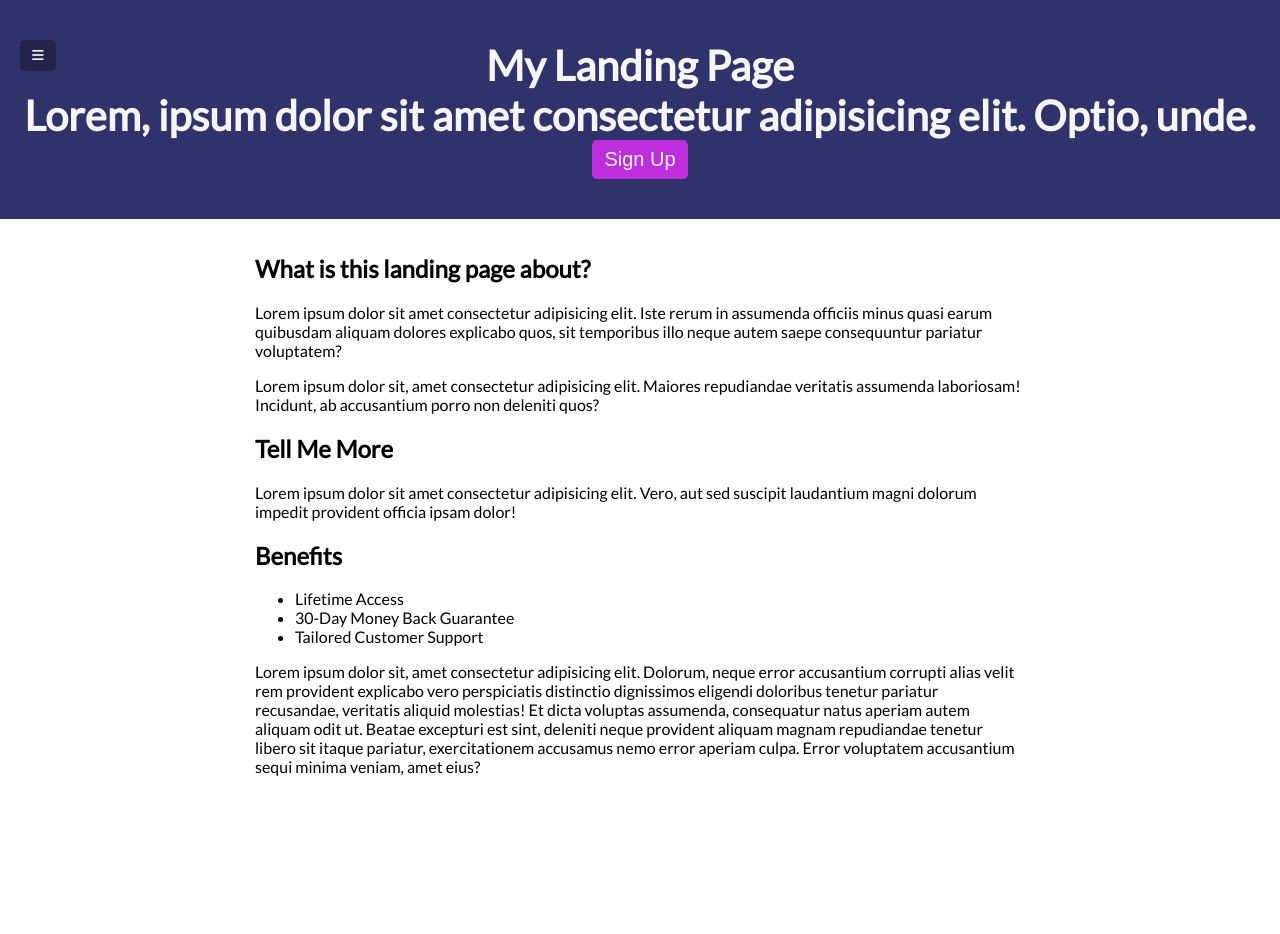
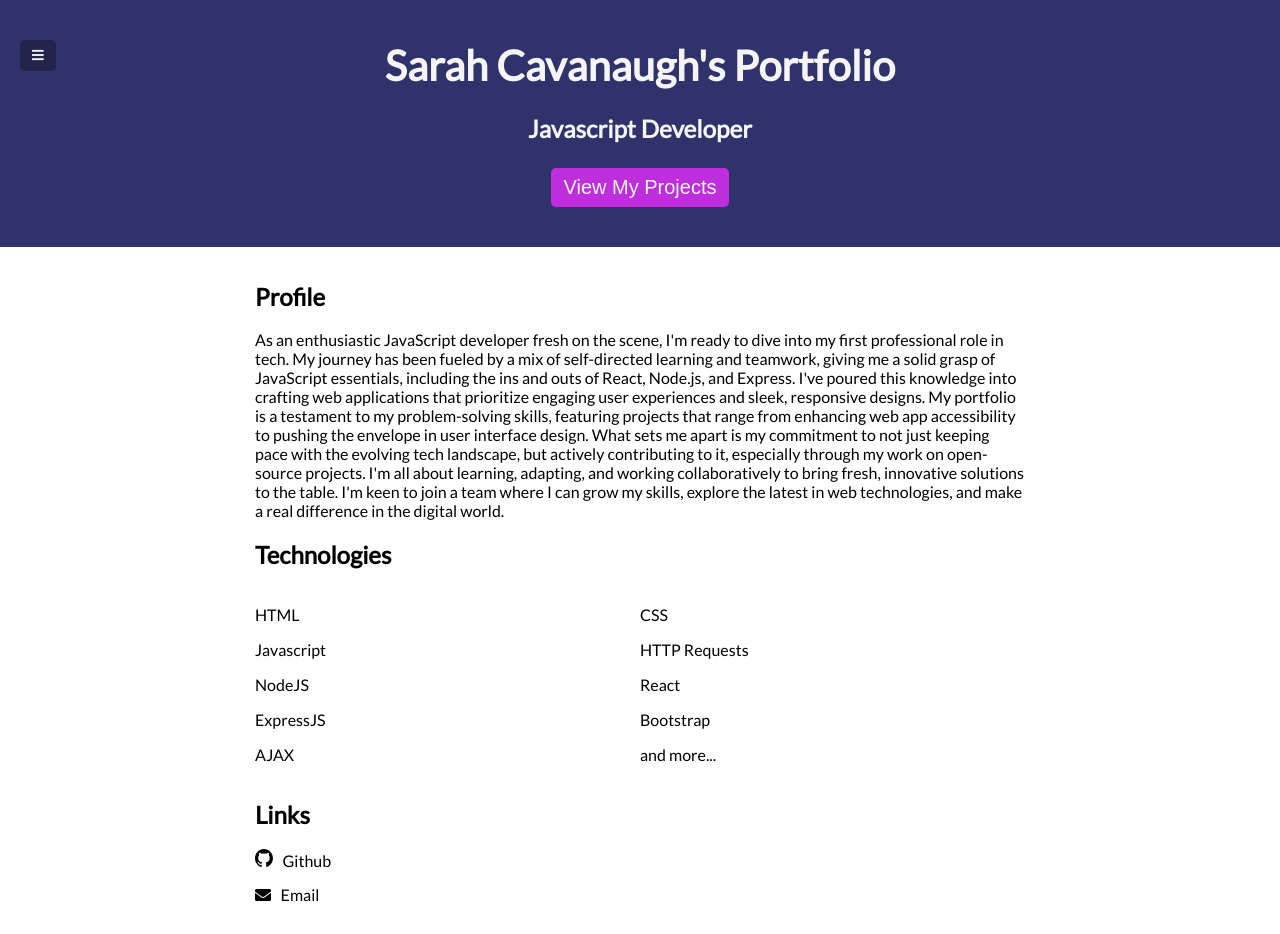
Before and after one commit to Sarahcav97/my-portfolio, a plain HTML site: page index.html in a window 1280 px wide. Before the commit the page ends 807 px from the top, so only its background shows below. Drawn offline with Linux system fonts and the light colour scheme.

Commit message:
many changes

```diff
--- a/index.html
+++ b/index.html
@@ -2,114 +2,94 @@
 <html lang="en">
 <head>
 	<meta charset="UTF-8" />
-		<meta
-			name="viewport"
-			content="width=device-width, initial-scale=1.0"
-		/>
-		<link
-			rel="stylesheet"
-			href="https://cdnjs.cloudflare.com/ajax/libs/font-awesome/6.5.1/css/all.min.css"
+	<meta name="viewport" content="width=device-width, initial-scale=1.0" />
+	<link rel="stylesheet" href="https://cdnjs.cloudflare.com/ajax/libs/font-awesome/6.5.1/css/all.min.css"
 		integrity="sha512-DTOQO9RWCH3ppGqcWaEA1BIZOC6xxalwEsw9c2QQeAIftl+Vegovlnee1c9QX4TctnWMn13TZye+giMm8e2LwA=="
-			crossorigin="anonymous"
-			referrerpolicy="no-referrer"
-		/>
-		<link
-			rel="stylesheet"
-			href="style.css"
-		/>
+		crossorigin="anonymous" referrerpolicy="no-referrer" />
+	<link rel="stylesheet" href="https://cdnjs.cloudflare.com/ajax/libs/font-awesome/5.11.2/css/all.min.css"
+		integrity="sha512-0S+nbAYis87iX26mmj/+fWt1MmaKCv80H+Mbo+Ne7ES4I6rxswpfnC6PxmLiw33Ywj2ghbtTw0FkLbMWqh4F7Q=="
+		crossorigin="anonymous" referrerpolicy="no-referrer" />
+	<link rel="stylesheet" href="style.css" />
 	<title>Landing Page</title>
 </head>
 <body>
-		<nav>
+	<nav class="flexBetween">
+		<div>
+			<a href="./">
+
 				<div class="logo">
-				<img
-				 src="https://i.kym-cdn.com/entries/icons/original/000/025/404/1460154368-hqdefault.jpg"
-					alt="user"
-				/>
+					<img src="./img/sarah.png">
 				</div>
+			</a>
+
 			<ul>
-				<li><a href="https://sarahcav97.github.io/my-portfolio/">Home</a></li>
-				<li><a href="https://sarahcav97.github.io/my-portfolio/portfolio.html">Portfolio</a></li>
+				<li><a class='link' href="./">Home</a></li>
+				<li><a class='link' href="./portfolio.html">Portfolio</a></li>
 
-				<li><a href="#">Contact Me</a></li>
 			</ul>
+		</div>
+		<div class="p-3">
+			<h2>Links</h2>
+			<div class="iconParent">
+				<a class="link" href="https://github.com/sarahcav97">
+					<img src="./img/github-mark-white2.svg" alt='github icon' class="icon mr-2"></img>Github
+				</a>
+			</div>
+			<div class="iconParent">
+				<a class="link" href="mailto:sarahcavanaugh20@gmail.com">
+					<i class="fa fa-envelope mr-2" aria-hidden="true"></i>Email
+				</a>
+			</div>
+		</div>
 	</nav>
 
 
 	<header>
-			<button
-				id="toggle"
-				class="toggle"
-			>
+		<button id="toggle" class="toggle">
 			<i class="fa fa-bars fa 2x"></i>
 		</button>
-			<h1>My Landing Page</h1>
-			<h1>
-			Lorem, ipsum dolor sit amet consectetur adipisicing elit. Optio, unde.
+		<h1>Sarah Cavanaugh's Portfolio</h1>
+		<h3>
+			Javascript Developer
+		</h3>
 		</h1>
-				<button
-					class="cta-btn"
-					id="open"
-				>
-					Sign Up
+		<a href="./portfolio.html" class="headerBtn">
+
+			<button class="cta-btn" id="open">
+				View My Projects
 			</button>
+		</a>
 	</header>
 	<div class="container">
+		<div>
+			<h2>Profile</h2>
+			<p id="profileText"></p>
+		</div>
+		<div>
 
-			<h2>What is this landing page about?</h2>
-			<p>Lorem ipsum dolor sit amet consectetur adipisicing elit. Iste rerum in assumenda officiis minus quasi earum quibusdam aliquam dolores explicabo quos, sit temporibus illo neque autem saepe consequuntur pariatur voluptatem?
-				<p>Lorem ipsum dolor sit, amet consectetur adipisicing elit. Maiores repudiandae veritatis assumenda laboriosam! Incidunt, ab accusantium porro non deleniti quos?</p>
-			</p>
-			<h2>Tell Me More</h2>
-			<p>Lorem ipsum dolor sit amet consectetur adipisicing elit. Vero, aut sed suscipit laudantium magni dolorum impedit provident officia ipsam dolor!
-			</p>
-			<h2>Benefits
-			</h2>
-			<ul>
-				<li>Lifetime Access</li>
-				<li>30-Day Money Back Guarantee</li>
-				<li>Tailored Customer Support</li>
-			</ul>
-			<p>Lorem ipsum dolor sit, amet consectetur adipisicing elit. Dolorum, neque error accusantium corrupti alias velit rem provident explicabo vero perspiciatis distinctio dignissimos eligendi doloribus tenetur pariatur recusandae, veritatis aliquid molestias! Et dicta voluptas assumenda, consequatur natus aperiam autem aliquam odit ut. Beatae excepturi est sint, deleniti neque provident aliquam magnam repudiandae tenetur libero sit itaque pariatur, exercitationem accusamus nemo error aperiam culpa. Error voluptatem accusantium sequi minima veniam, amet eius?</p>
-		</div>
-		<div id="modal" class="modal-container">
-			<div class="modal">
-				<button class="close-btn" id="close">
-					<i class="fa fa-times"></i>
-				</button>
-				<div class="modal-header">
-					<h3>Sign Up</h3>
+			<h2>Technologies</h2>
+			<div id="technologies"></div>
 		</div>
 
 
-
-
-				<!-- modal -->
-				<div class="modal-content">
-					<p>Register with us to get offers, support, and more</p>
-					<form class="modal-form">
 		<div>
-							<label for="name">Name</label>
-							<input type="text" id="name" placeholder="Enter Name" class="form-input">
+			<h2>Links</h2>
+			<div class="iconParent">
+				<a class="link" href="https://github.com/sarahcav97">
+					<img src="./img/github-mark-white.svg" alt='github icon' class="icon mr-2"></img>Github
+				</a>
 			</div>
-						<div>
-							<label for="email">Email</label>
-							<input type="email" id="email" placeholder="Enter Email" class="form-input">
-						</div>
-						<div>
-							<label for="password">Password</label>
-							<input type="password" id="password" placeholder="Enter Password" class="form-input">
-						</div>
-						<div>
-							<label for="password2">Confirm Password</label>
-							<input type="password" id="password2" placeholder="Confirm Password" class="form-input">
-						</div>
-						<input type="submit" value="submit" class="submit-btn"
-					</form>
-				</div>
+			<div class="iconParent">
+				<a class="link" href="mailto:sarahcavanaugh20@gmail.com">
+					<i class="fa fa-envelope mr-2" aria-hidden="true"></i>Email
+				</a>
 			</div>
 		</div>
 
+	</div>
+
+
 	<script src="js/script.js"></script>
+	<script src="js/technologies.js"></script>
 </body>
 </html>
--- a/js/script.js
+++ b/js/script.js
@@ -1,3 +1,4 @@
+window.addEventListener('DOMContentLoaded', () => {
 	const toggle = document.getElementById('toggle');
 	const close = document.getElementById('close');
 	const open = document.getElementById('open');
@@ -21,3 +22,4 @@ close.addEventListener('click', () => modal.classList.remove('show-modal'));
 	window.addEventListener('click', (e) =>
 		e.target === modal ? modal.classList.remove('show-modal') : false
 	);
+});
--- /dev/null
+++ b/js/technologies.js
@@ -0,0 +1,36 @@
+window.addEventListener('DOMContentLoaded', () => {
+	const bio =
+		"As an enthusiastic JavaScript developer fresh on the scene, I'm ready to dive into my first professional role in tech. My journey has been fueled by a mix of self-directed learning and teamwork, giving me a solid grasp of JavaScript essentials, including the ins and outs of React, Node.js, and Express. I've poured this knowledge into crafting web applications that prioritize engaging user experiences and sleek, responsive designs. My portfolio is a testament to my problem-solving skills, featuring projects that range from enhancing web app accessibility to pushing the envelope in user interface design. What sets me apart is my commitment to not just keeping pace with the evolving tech landscape, but actively contributing to it, especially through my work on open-source projects. I'm all about learning, adapting, and working collaboratively to bring fresh, innovative solutions to the table. I'm keen to join a team where I can grow my skills, explore the latest in web technologies, and make a real difference in the digital world.";
+	const technologies = [
+		'HTML',
+		'CSS',
+		'Javascript',
+		'HTTP Requests',
+		'NodeJS',
+		'React',
+		'ExpressJS',
+		'Bootstrap',
+		'AJAX',
+		'and more...',
+	];
+	const techEl = document.getElementById('technologies');
+	const left = document.createElement('div');
+	const right = document.createElement('div');
+	const profileTextContainer = document.getElementById('profileText');
+	profileTextContainer.innerText = bio;
+	techEl.classList.add('flexBox');
+	left.classList.add('flexItem');
+	right.classList.add('flexItem');
+
+	technologies.forEach((technology, i) => {
+		const item = document.createElement('div');
+		item.style = 'text-align:left;';
+		item.innerHTML = `<p>${technology}</p>			`;
+
+		if (i % 2 === 0) {
+			left.appendChild(item);
+		} else right.appendChild(item);
+	});
+	techEl.appendChild(left);
+	techEl.appendChild(right);
+});
--- a/style.css
+++ b/style.css
@@ -34,8 +34,8 @@ nav .logo {
 	text-align: center;
 }
 nav .logo img {
-	height: 75px;
-	width: 75px;
+	height: 100px;
+	width: 100px;
 	border-radius: 50%;
 }
 nav ul {
@@ -54,9 +54,7 @@ nav ul li a {
 	color: whitesmoke;
 	text-decoration: none;
 }
-nav ul li a:hover {
-	text-decoration: underline;
-}
+
 header {
 	background-color: var(--primary-color);
 	color: whitesmoke;
@@ -93,6 +91,9 @@ button:focus {
 .cta-btn {
 	padding: 12px 30x;
 	font-size: 20px;
+}
+.cta-btn:hover {
+	opacity: 0.8;
 }
 .container {
 	padding: 15px;
@@ -157,6 +158,39 @@ button:focus {
 	top: 0;
 	right: 0;
 }
+
+.mr-2 {
+	margin-right: 0.6em;
+}
+
+.flexBox {
+	display: flex;
+	justify-content: space-around;
+}
+.flexItem {
+	width: 50%;
+}
+.link {
+	text-decoration: none;
+	color: black;
+}
+.link:hover {
+	color: #be2edd;
+	filter: brightness(0) saturate(100%) invert(47%) sepia(95%) saturate(3493%)
+		hue-rotate(256deg) brightness(99%) contrast(101%);
+}
+.iconParent {
+	margin: 15px 0px;
+}
+.icon {
+	width: 18px;
+	color: black;
+}
+.icon:hover {
+	filter: brightness(0) saturate(100%) invert(47%) sepia(95%) saturate(3493%)
+		hue-rotate(256deg) brightness(99%) contrast(101%);
+}
+
 @keyframes modalopen {
 	from {
 		opacity: 0;
@@ -166,3 +200,18 @@ button:focus {
 		opacity: 1;
 	}
 }
+
+.flexBetween {
+	display: flex;
+	flex-direction: column;
+	justify-content: space-between;
+}
+.p-3 {
+	padding: 1.2rem;
+}
+.flexBetween a {
+	color: white;
+}
+.flexBetween .link {
+	color: white;
+}
```
Also changed, not shown: js/portfolio.js (+6 -2 lines), portfolio.css (+5 -3 lines), portfolio.html (+37 -52 lines), img/github-mark-white.svg (added), img/github-mark-white2.svg (added), img/github-mark.png (added), img/sarah.png (added), img/sarah1.png (added), img/sarah3.png (added). Lines whose indentation alone changed are shown as unchanged.
